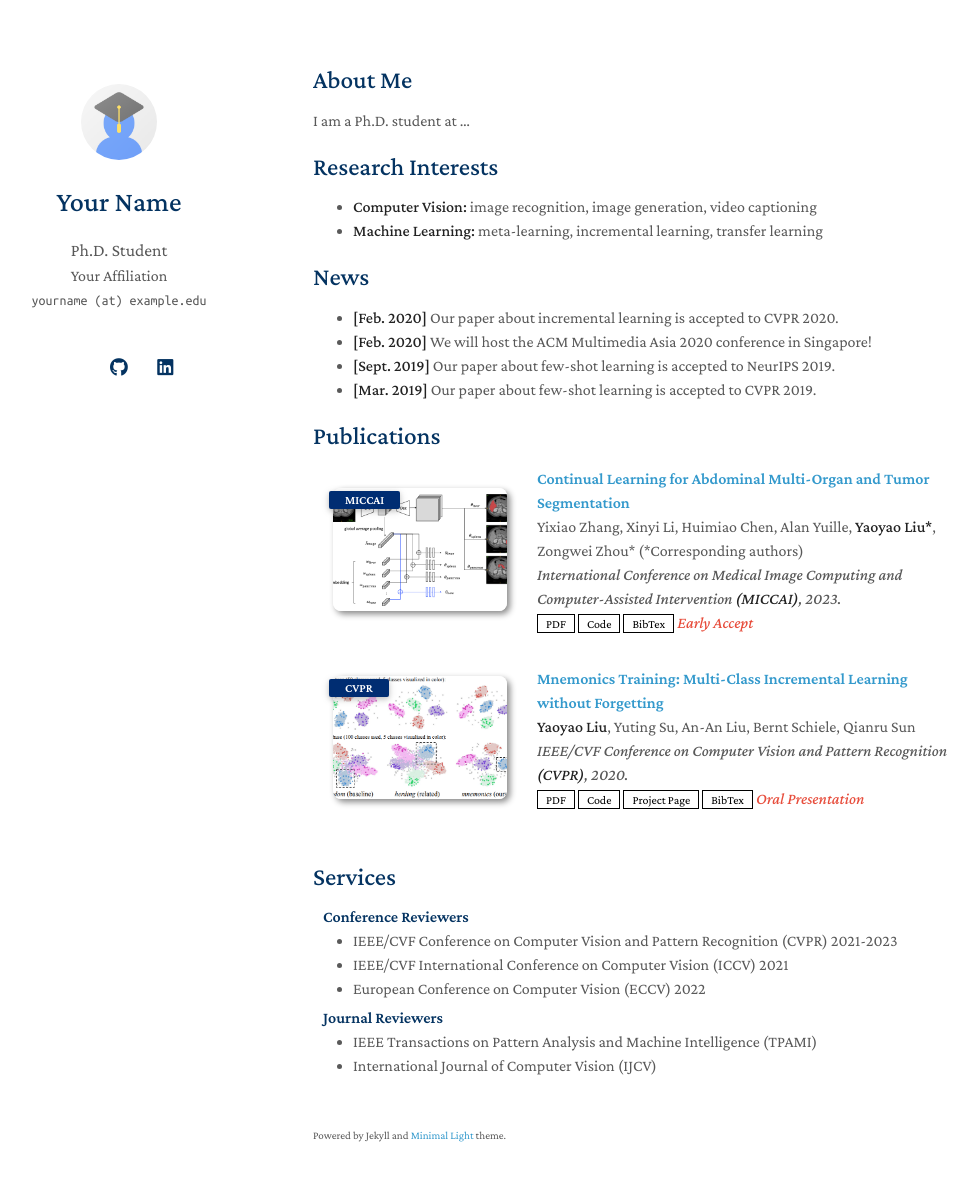
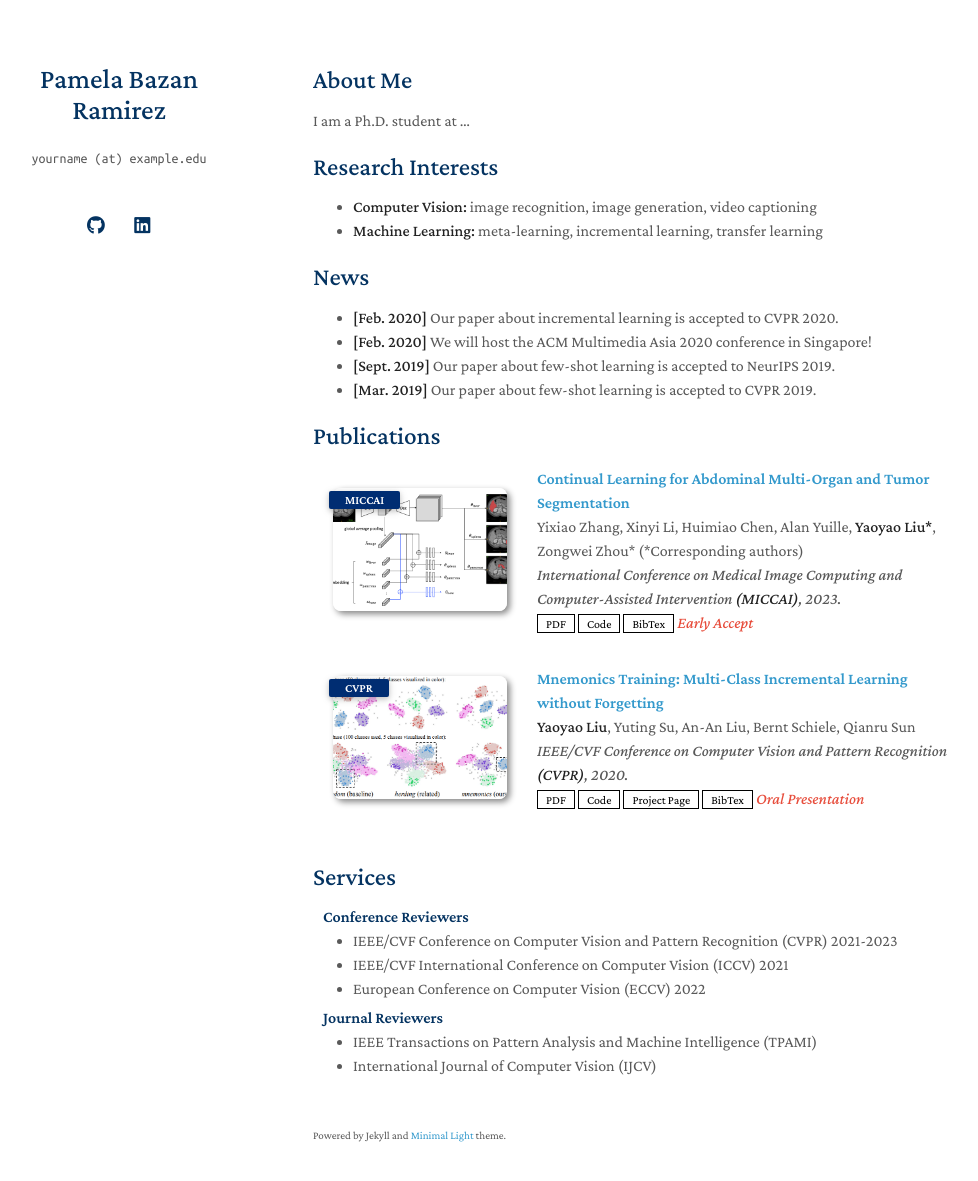
Before and after one commit to bznpamela/bznpamela.github.io, a Jekyll site: the page built from index.md, in a window 1280 px wide and 1216 px high. Shown: the top 1181 px of the window, without its empty margins (157-1135 px from the left). Built offline with Jekyll 4.4.1, drawn with Linux system fonts in a browser that asks for light colours; a style sheet for code colours, icons or effects is not loaded; our own code applies the rules of GitHub Pages for plain Markdown files; part of the change alters nothing that is shown.

Commit message:
Update _config.yml

```diff
--- a/_config.yml
+++ b/_config.yml
@@ -1,7 +1,7 @@
 # Basic Information
-title: Your Name
-position: Ph.D. Student
-affiliation: Your Affiliation
+title: Pamela Bazan Ramirez
+#position: Ph.D. Student
+#affiliation: Your Affiliation
 email: yourname (at) example.edu
 
 # Search Engine Optimization (SEO)
@@ -12,15 +12,15 @@ canonical: https://minimal-light-theme.yliu.me/
 
 # Links
 # If you don't need one of them, you may delete the corresponding line.
-google_scholar: https://scholar.google.com/
+#google_scholar: https://scholar.google.com/
 cv_link: assets/files/curriculum_vitae.pdf
-github_link: https://github.com/
-linkedin: https://www.linkedin.com/
-twitter: https://twitter.com/
+github_link: https://github.com/bznpamela
+linkedin: https://www.linkedin.com/bznpamela
+twitter: https://twitter.com/bznpamela
 
 # Images (e.g., your profile picture and your website's favicon)
 # "favicon" and "favicon_dark" are used for the light and dark modes, respectively.
-avatar: ./assets/img/avatar.png
+#avatar: ./assets/img/avatar.png
 favicon: ./assets/img/favicon.png
 favicon_dark: ./assets/img/favicon-dark.png
 
@@ -38,7 +38,7 @@ font: "Serif" # or "Sans Serif"
 
 # Google Analytics ID
 # Please remove this if you don't use Google Analytics
-google_analytics: UA-111540567-4
+#google_analytics: UA-111540567-4
 
 # Use this project as a remote theme for GitHub Pages
 # See the guide here: https://docs.github.com/en/pages/setting-up-a-github-pages-site-with-jekyll/adding-a-theme-to-your-github-pages-site-using-jekyll
```
